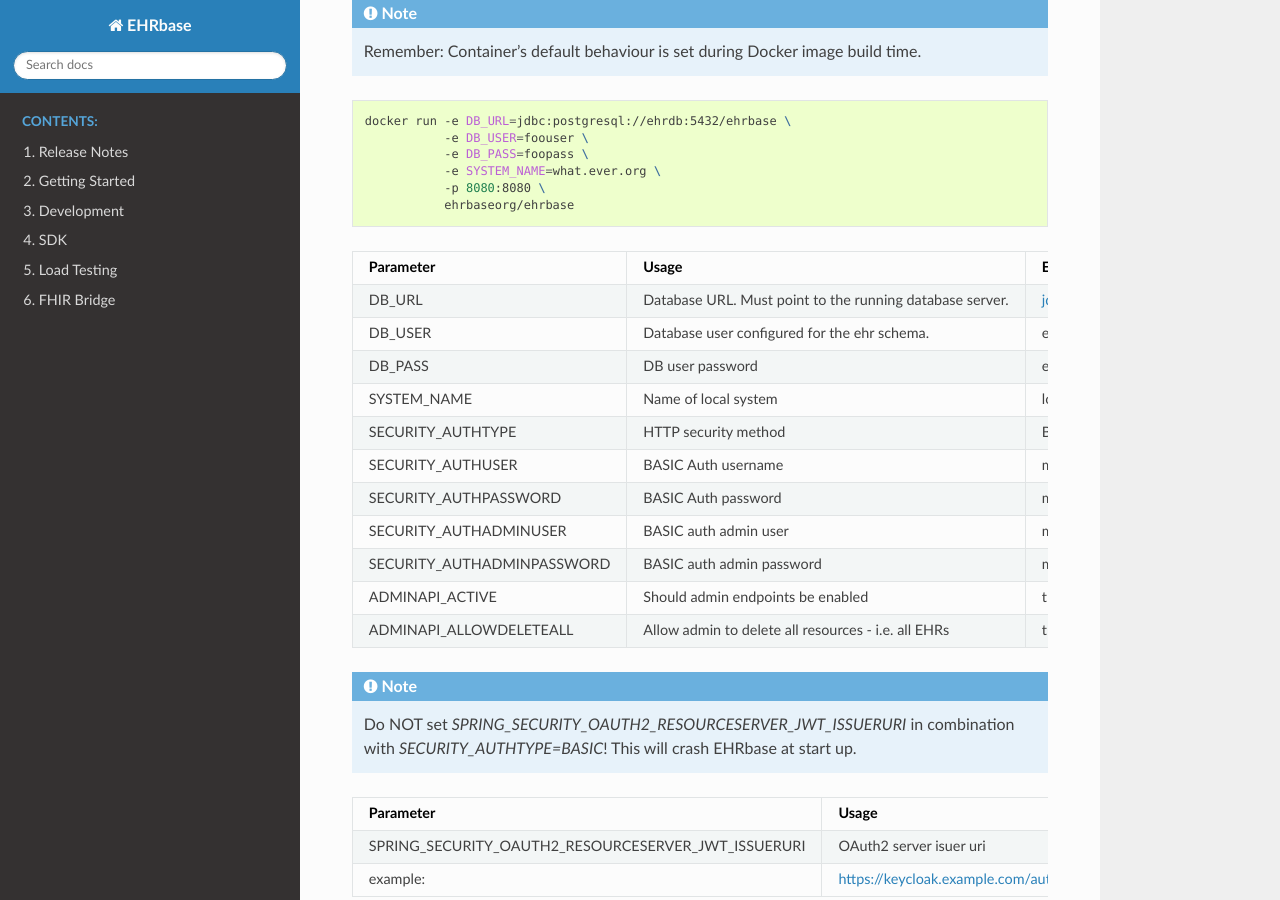
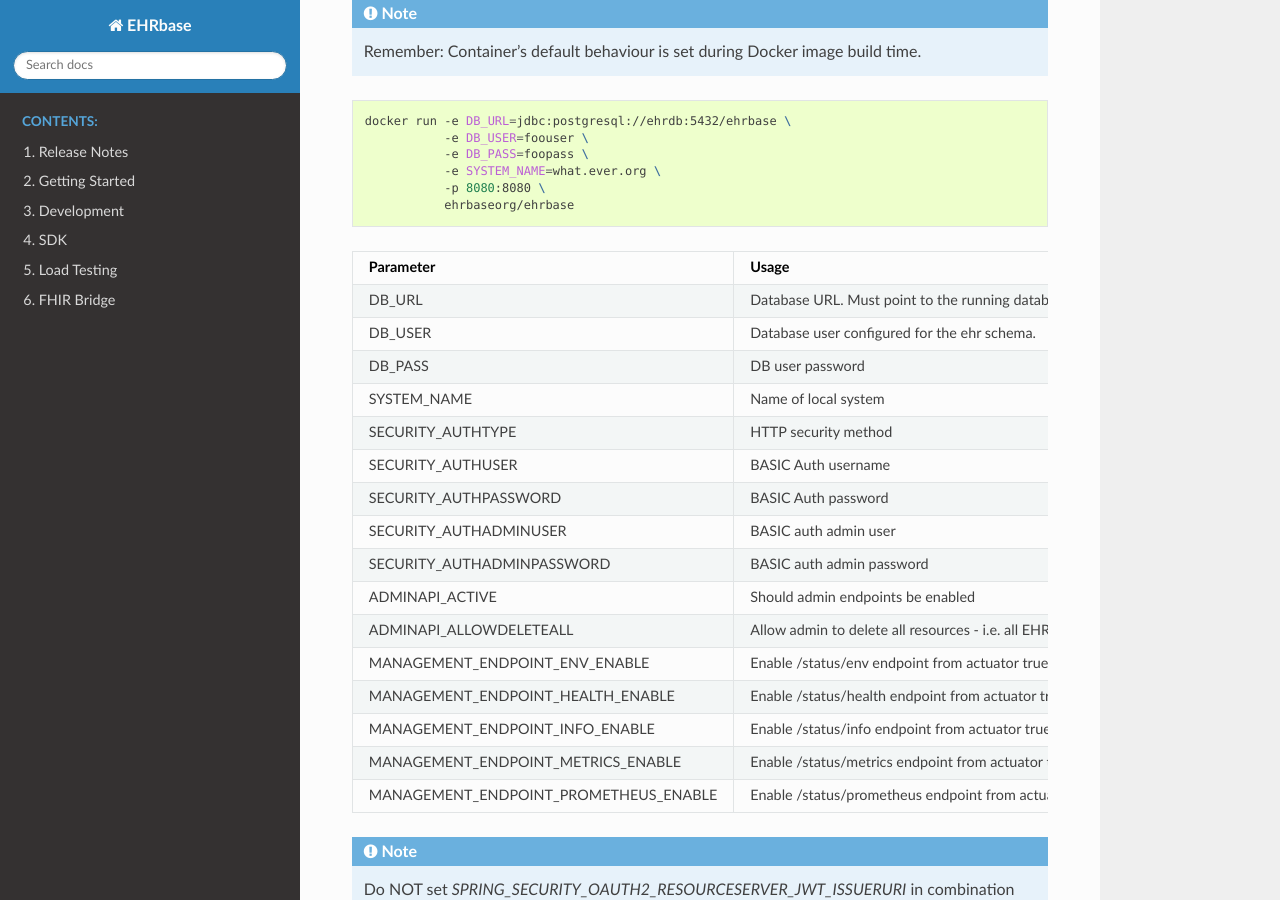
Before and after one commit to ehrbase/documentation, a Sphinx documentation site: the page built from source/03_development/04_docker_images/01_ehrbase/02_use_image/002_using_docker_image.rst, in a window 1280 px wide and 900 px high, scrolled down 686 px. Built offline with Sphinx 7.4.7 and the Read the Docs theme 2.0.0, drawn with Linux system fonts in a browser that asks for light colours; formulas are drawn with MathJax 3; pages that are not in the unit, such as notebooks, are missing from menus.

Commit message:
Correct images path
:pencil: Change images to be local to page
:pencil: Add Coker env instructions

```diff
--- a/source/03_development/04_docker_images/01_ehrbase/02_use_image/002_using_docker_image.rst
+++ b/source/03_development/04_docker_images/01_ehrbase/02_use_image/002_using_docker_image.rst
@@ -46,17 +46,22 @@
 .. csv-table::
    :header: "Parameter", "Usage", "Example"
 
-    DB_URL,                     Database URL. Must point to the running database server.,    jdbc:postgresql://ehrdb:5432/ehrbase
-    DB_USER,                    Database user configured for the ehr schema.,                ehrbase
-    DB_PASS,                    DB user password,                                            ehrbase
-    SYSTEM_NAME,                Name of local system,                                        local.ehrbase.org
-    SECURITY_AUTHTYPE,          HTTP security method,                                        BASIC / OAUTH
-    SECURITY_AUTHUSER,          BASIC Auth username,                                         myuser
-    SECURITY_AUTHPASSWORD,      BASIC Auth password,                                         myPassword432
-    SECURITY_AUTHADMINUSER,     BASIC auth admin user,	                                     myadmin
-    SECURITY_AUTHADMINPASSWORD, BASIC auth admin password,                                   mySuperAwesomePassword123
-    ADMINAPI_ACTIVE,            Should admin endpoints be enabled,                           true / false
-    ADMINAPI_ALLOWDELETEALL,    Allow admin to delete all resources - i.e. all EHRs,         true / false
+    DB_URL,                                 Database URL. Must point to the running database server.,    jdbc:postgresql://ehrdb:5432/ehrbase
+    DB_USER,                                Database user configured for the ehr schema.,                ehrbase
+    DB_PASS,                                DB user password,                                            ehrbase
+    SYSTEM_NAME,                            Name of local system,                                        local.ehrbase.org
+    SECURITY_AUTHTYPE,                      HTTP security method,                                        BASIC / OAUTH
+    SECURITY_AUTHUSER,                      BASIC Auth username,                                         myuser
+    SECURITY_AUTHPASSWORD,                  BASIC Auth password,                                         myPassword432
+    SECURITY_AUTHADMINUSER,                 BASIC auth admin user,	                                      myadmin
+    SECURITY_AUTHADMINPASSWORD,             BASIC auth admin password,                                   mySuperAwesomePassword123
+    ADMINAPI_ACTIVE,                        Should admin endpoints be enabled,                           true / false
+    ADMINAPI_ALLOWDELETEALL,                Allow admin to delete all resources - i.e. all EHRs,         true / false
+    MANAGEMENT_ENDPOINT_ENV_ENABLE,         Enable /status/env endpoint from actuator                    true / false
+    MANAGEMENT_ENDPOINT_HEALTH_ENABLE,      Enable /status/health endpoint from actuator               true / false
+    MANAGEMENT_ENDPOINT_INFO_ENABLE,        Enable /status/info endpoint from actuator                   true / false
+    MANAGEMENT_ENDPOINT_METRICS_ENABLE,     Enable /status/metrics endpoint from actuator             true / false
+    MANAGEMENT_ENDPOINT_PROMETHEUS_ENABLE,  Enable /status/prometheus endpoint from actuator       true / false
 
 
 .. note::
--- a/source/03_development/08_status_and_metrics/01_env_endpoint/index.rst
+++ b/source/03_development/08_status_and_metrics/01_env_endpoint/index.rst
@@ -10,4 +10,4 @@
 
 An example response on a Windows system running EHRbase could look like this:
 
-.. image:: ../../../images/status_env_example_response.png
+.. image:: ./images/status_env_example_response.png
--- a/source/03_development/08_status_and_metrics/02_health_endpoint/index.rst
+++ b/source/03_development/08_status_and_metrics/02_health_endpoint/index.rst
@@ -16,7 +16,7 @@
 
 An example response for health on Kubernetes would look like this:
 
-.. image:: ../../../images/status_health_example_response.png
+.. image:: ./images/status_health_example_response.png
 
 This example also contains the output of the probes for liveness and readiness. If the status equals
 **UP** the probe reports success.
--- a/source/03_development/08_status_and_metrics/03_info_endpoint/index.rst
+++ b/source/03_development/08_status_and_metrics/03_info_endpoint/index.rst
@@ -11,4 +11,4 @@
 
 This is an example response for the info service:
 
-.. image:: ../../../images/status_info_example_response.png
+.. image:: ./images/status_info_example_response.png
--- a/source/03_development/08_status_and_metrics/04_metrics_endpoint/index.rst
+++ b/source/03_development/08_status_and_metrics/04_metrics_endpoint/index.rst
@@ -14,7 +14,7 @@
 
 Example output:
 
-.. image:: ../../../images/status_metrics_example_response.png
+.. image:: ./images/status_metrics_example_response.png
 
 You can use the values from this list in a further request as the sub-path of metrics and you
 will get the detailed metric for that point.
@@ -22,7 +22,7 @@
 As an example you can use the path **http.server.reqests** to get information on all serves http
 requests as shown below:
 
-.. image:: ../../../images/status_metric_http_example_response.png
+.. image:: ./images/status_metric_http_example_response.png
 
 This example shows also a list of available tags. If you see a list you can filter and aggregate
 the resuklts by using query paramerters on the same metric.
@@ -30,6 +30,6 @@
 In our example we can also apply a filter for all unauthorized request by adding the tag like this:
 **/status/metrics/http.server.requests?tag=status:401** which could look like this:
 
-.. image:: ../../../images/status_metric_http_tag_example_response.png
+.. image:: ./images/status_metric_http_tag_example_response.png
 
 You can find more information on using tags on metrics in the `official documentation <https://docs.spring.io/spring-boot/docs/current/reference/html/production-ready-features.html#production-ready-metrics-endpoint>`_.
```
Also changed, not shown: source/03_development/08_status_and_metrics/01_env_endpoint/images/status_env_example_response.png (renamed from source/images/status_env_example_response.png), source/03_development/08_status_and_metrics/02_health_endpoint/images/status_health_example_response.png (renamed from source/images/status_health_example_response.png), source/03_development/08_status_and_metrics/03_info_endpoint/images/status_info_example_response.png (renamed from source/images/status_info_example_response.png), source/03_development/08_status_and_metrics/04_metrics_endpoint/images/status_metric_http_example_response.png (renamed from source/images/status_metric_http_example_response.png), source/03_development/08_status_and_metrics/04_metrics_endpoint/images/status_metric_http_tag_example_response.png (renamed from source/images/status_metric_http_tag_example_response.png), source/03_development/08_status_and_metrics/04_metrics_endpoint/images/status_metrics_example_response.png (renamed from source/images/status_metrics_example_response.png).
